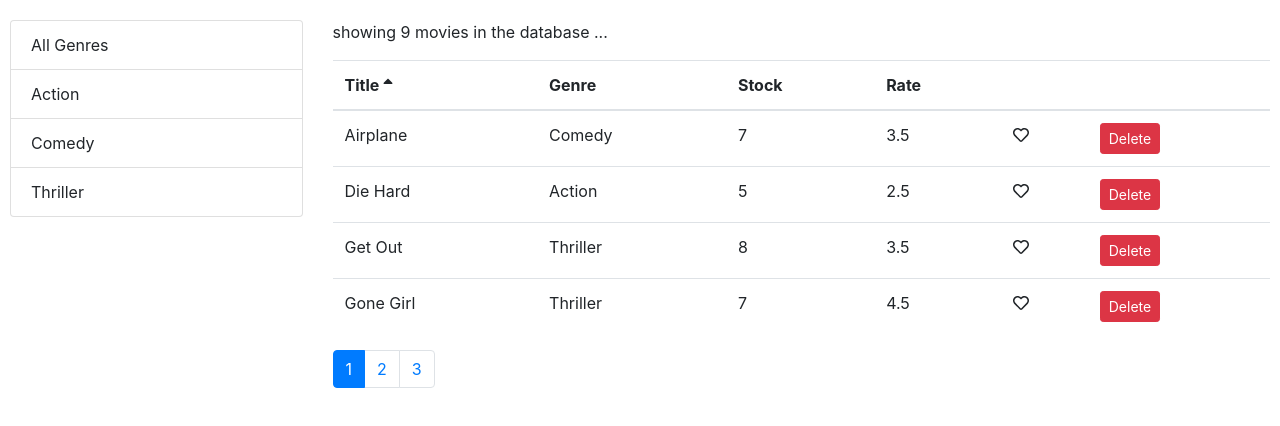
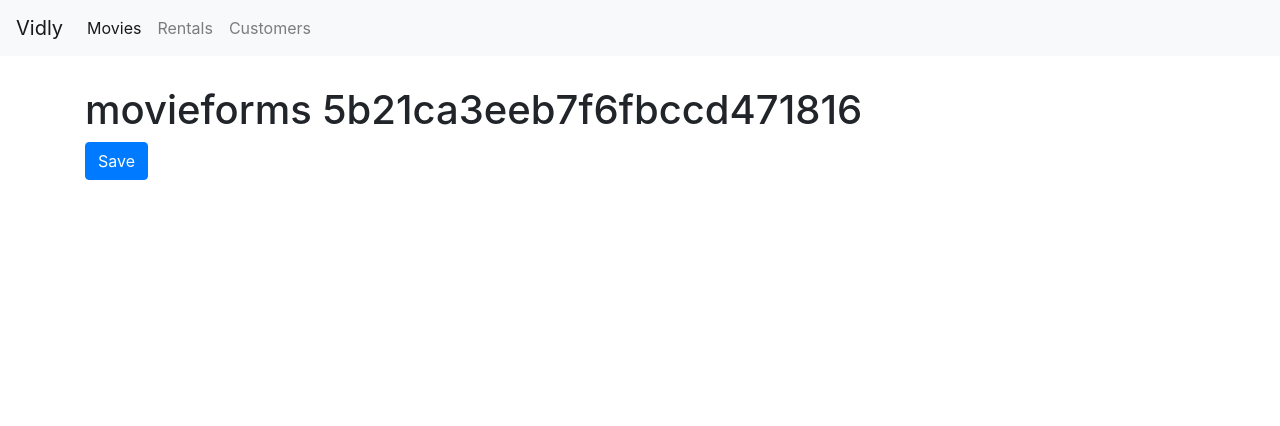
Before and after one commit to MortezaYaqubkhani/vidly_react, a React (Create React App) app: page /movies/5b21ca3eeb7f6fbccd471816 in a window 1280 px wide. Shown: the top 426 px of the page. Built offline with nearby package versions, Linux system fonts and the light colour scheme.

Commit message:
end of router

```diff
--- a/package.json
+++ b/package.json
@@ -19,6 +19,7 @@
     "prop-types": "^15.7.2",
     "react": "^17.0.1",
     "react-dom": "^17.0.1",
+    "react-router-dom": "^5.2.0",
     "react-scripts": "4.0.1",
     "reactstrap": "^8.7.1",
     "web-vitals": "^0.2.4"
--- a/src/App.js
+++ b/src/App.js
@@ -1,18 +1,36 @@
 import './App.css';
 import './components/movies';
 import Movies from './components/movies';
+import Navbar from './components/navbar';
 import {library} from '@fortawesome/fontawesome-svg-core';
 import {fas} from '@fortawesome/free-solid-svg-icons';
 import {far} from '@fortawesome/free-regular-svg-icons';
 import {fab} from '@fortawesome/free-brands-svg-icons';
+import {Redirect, Route, Switch} from 'react-router-dom';
+import Customers from './components/customers';
+import Rentals from './components/rentals';
+import NotFound from './components/notFound';
+import React from 'react';
+import MovieForms from './components/movieForm';
 
 library.add(fab, fas, far);
 
 function App() {
   return (
-    <div>
-      <Movies />
-    </div>
+    <React.Fragment>
+      <Navbar />
+      <main className="container">
+        <Switch>
+          <Route path="/movies/:id" component={MovieForms} />
+          <Route path="/movies" component={Movies} />
+          <Route path="/customers" component={Customers} />
+          <Route path="/rentals" component={Rentals} />
+          <Route path="/not-found" component={NotFound} />
+          <Redirect from="/" exact to="/movies" />
+          <Redirect to="/not-found" />
+        </Switch>
+      </main>
+    </React.Fragment>
   );
 }
 
--- /dev/null
+++ b/src/components/customers.jsx
@@ -0,0 +1,9 @@
+import React from 'react';
+
+const Customers = () => {
+    return (
+        <h3>this is for customers</h3>
+     );
+}
+
+export default Customers;
--- /dev/null
+++ b/src/components/movieForm.jsx
@@ -0,0 +1,13 @@
+import React from 'react';
+
+const MovieForms = ({match, history}) => {
+    return (
+        <div>
+
+        <h1>movieforms {match.params.id}</h1>
+        <button className="btn btn-primary"onClick={() => history.push('/movies')} >Save</button>
+        </div>
+     );
+}
+
+export default MovieForms;
--- a/src/components/moviesTable.jsx
+++ b/src/components/moviesTable.jsx
@@ -1,11 +1,12 @@
 import React, {Component} from 'react';
 import Like from './common/like';
 import Table from './common/table';
+import { Link } from 'react-router-dom';
 
 class MoviesTable extends Component {
   //
   columns = [
-    {path: 'title', lable: 'Title'},
+    {path: 'title', lable: 'Title', content: movie => <Link to={`/movies/${movie._id}`}>{movie.title}</Link>},
     {path: 'genre.name', lable: 'Genre'},
     {path: 'numberInStock', lable: 'Stock'},
     {path: 'dailyRentalRate', lable: 'Rate'},
--- /dev/null
+++ b/src/components/navbar.jsx
@@ -0,0 +1,46 @@
+import React from 'react';
+import {Link, NavLink} from 'react-router-dom';
+import Customers from './customers';
+
+const Navbar = () => {
+  return (
+    <nav className="navbar navbar-expand-lg navbar-light bg-light">
+      <Link className="navbar-brand" to="/">
+        Vidly
+      </Link>
+      <button
+        className="navbar-toggler"
+        type="button"
+        data-toggle="collapse"
+        data-target="#navbarSupportedContent"
+        aria-controls="navbarSupportedContent"
+        aria-expanded="false"
+        aria-label="Toggle navigation"
+      >
+        <span className="navbar-toggler-icon"></span>
+      </button>
+
+      <div className="collapse navbar-collapse" id="navbarSupportedContent">
+        <ul className="navbar-nav mr-auto">
+          <li className="nav-item">
+            <NavLink className="nav-link" to="/movies">
+              Movies
+            </NavLink>
+          </li>
+          <li className="nav-item">
+            <NavLink className="nav-link" to="/rentals">
+              Rentals
+            </NavLink>
+          </li>
+          <li className="nav-item">
+            <NavLink className="nav-link" to="/customers">
+              Customers
+            </NavLink>
+          </li>
+        </ul>
+      </div>
+    </nav>
+  );
+};
+
+export default Navbar;
--- /dev/null
+++ b/src/components/notFound.jsx
@@ -0,0 +1,9 @@
+import React from 'react';
+
+const NotFound = () => {
+    return (
+        <h1>not found</h1>
+     );
+}
+
+export default NotFound;
--- /dev/null
+++ b/src/components/rentals.jsx
@@ -0,0 +1,9 @@
+import React from 'react';
+
+const Rentals = () => {
+    return (
+        <h4>this is for rentals</h4>
+     );
+}
+
+export default Rentals;
--- a/src/index.css
+++ b/src/index.css
@@ -5,7 +5,11 @@
     sans-serif;
   -webkit-font-smoothing: antialiased;
   -moz-osx-font-smoothing: grayscale;
-  padding: 20px 10px 10px 10px;
+  padding: 0 0 0 0;
+}
+
+.navbar{
+  margin-bottom: 30px;
 }
 
 code {
--- a/src/index.js
+++ b/src/index.js
@@ -2,14 +2,17 @@
 import ReactDOM from 'react-dom';
 import './index.css';
 import App from './App';
+
+
 import reportWebVitals from './reportWebVitals';
 import 'bootstrap/dist/css/bootstrap.css';
+import { BrowserRouter } from 'react-router-dom';
 
 
 ReactDOM.render(
-  <React.StrictMode>
+  <BrowserRouter>
     <App />
-  </React.StrictMode>,
+  </ BrowserRouter>,
   document.getElementById('root')
 );
 
```
Also changed, not shown: 2 other files (tests, documents, lock files or other folders).
